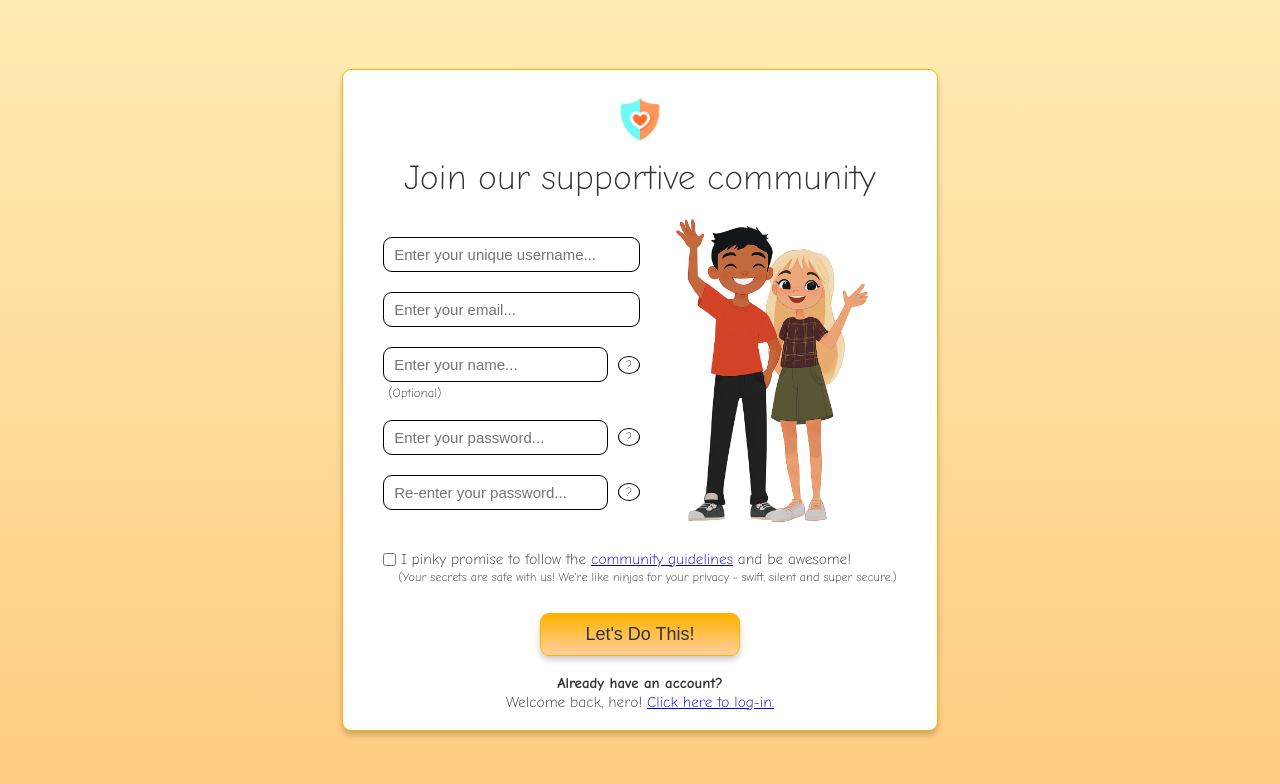
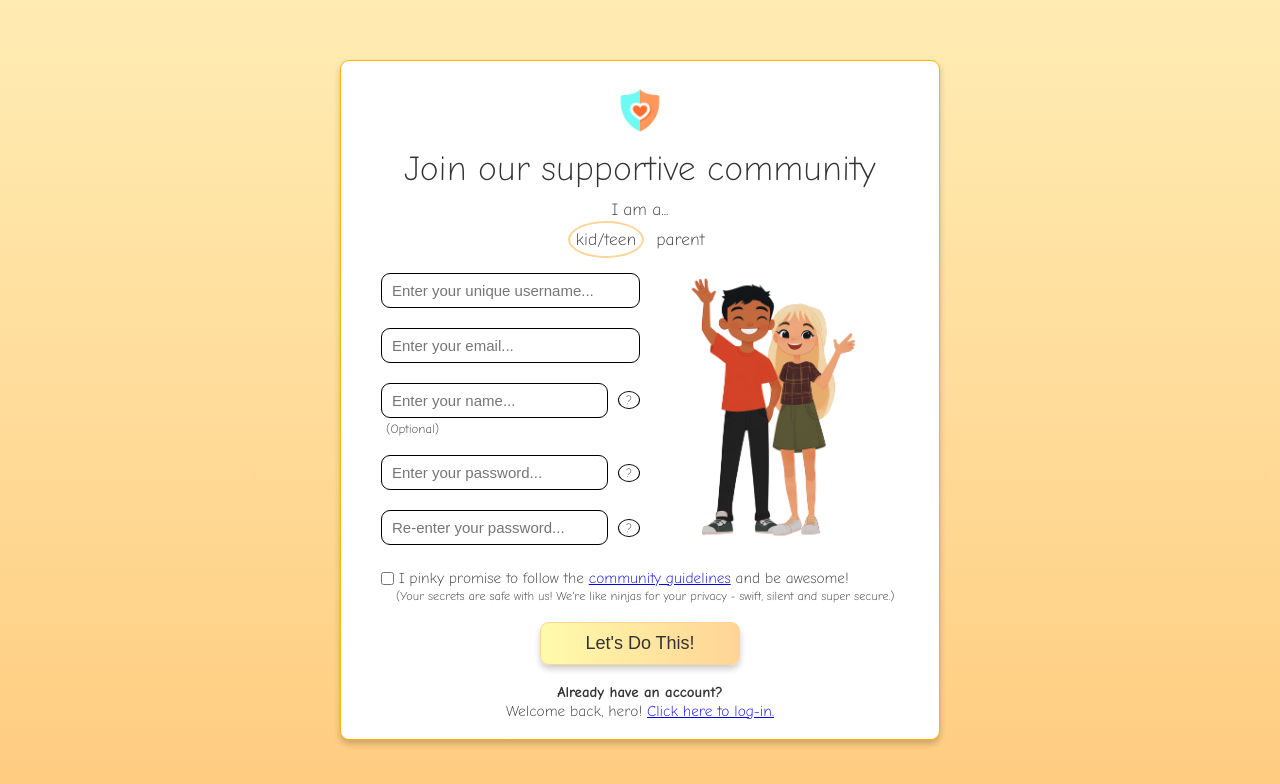
Before and after one commit to IvOKOs/EmpowerU-bullying-prevention-web-app, a React (Create React App) app: page /register in a window 1280 px wide. Shown: the top 784 px of the page. Built offline with nearby package versions, Linux system fonts and the light colour scheme.

Commit message:
Added roles on register component.

```diff
--- a/src/components/auth/Register.jsx
+++ b/src/components/auth/Register.jsx
@@ -1,25 +1,15 @@
 import styles from "./Register.module.css";
 import greetingKids from "../../assets/greeting-kids.png";
+import { useState } from "react";
 
 export default function Register() {
+  const [isKidRole, setIsKidRole] = useState(true);
+
   function handleSubmit(e) {
     e.preventDefault();
   }
 
-  return (
-    <div className={styles.box}>
-      <article className={styles.registerBox}>
-        <div className={styles.registerIntroBox}>
-          <img
-            className={styles.logo}
-            src="/logo.png"
-            alt="A logo consisting of a shield with a heart in the middle of it."
-          />
-          <header className={styles.title}>
-            Join our supportive community
-          </header>
-        </div>
-        <form className={styles.contentGrid} onSubmit={handleSubmit}>
+  const formContent = isKidRole ? (
     <div className={styles.formInputs}>
       <input
         className={styles.input}
@@ -38,7 +28,13 @@ export default function Register() {
             type="text"
             placeholder="Enter your name..."
           />
+          <div className={styles.infoBox}>
+            <span className={styles.tooltip}>
+              Your name will only be visible to you on your profile page. No one
+              else can see it. 😉
+            </span>
             <span className={styles.question}>?</span>
+          </div>
         </div>
         <p>(Optional)</p>
       </div>
@@ -48,7 +44,13 @@ export default function Register() {
           type="password"
           placeholder="Enter your password..."
         />
+        <div className={styles.infoBox}>
+          <span className={styles.tooltip}>
+            To keep your account super safe, pick a password that's at least 8
+            characters long. 🔒😊
+          </span>
           <span className={styles.question}>?</span>
+        </div>
       </div>
       <div className={styles.passBox}>
         <input
@@ -56,9 +58,88 @@ export default function Register() {
           type="password"
           placeholder="Re-enter your password..."
         />
+        <div className={styles.infoBox}>
+          <span className={styles.tooltip}>
+            Just making sure you're not a sneaky robot. 🤖
+          </span>
           <span className={styles.question}>?</span>
         </div>
       </div>
+    </div>
+  ) : (
+    <div className={styles.formInputs}>
+      <input
+        className={styles.input}
+        type="text"
+        placeholder="Enter your name..."
+      />
+      <input
+        className={styles.input}
+        type="email"
+        placeholder="Enter your email..."
+      />
+      <div className={styles.passBox}>
+        <input
+          className={styles.input}
+          type="password"
+          placeholder="Enter your password..."
+        />
+        <div className={styles.infoBox}>
+          <span className={styles.tooltip}>
+            To keep your account safe, pick a password that's at least 8
+            characters long.
+          </span>
+          <span className={styles.question}>?</span>
+        </div>
+      </div>
+      <div className={styles.passBox}>
+        <input
+          className={styles.input}
+          type="password"
+          placeholder="Re-enter your password..."
+        />
+        <div className={styles.infoBox}>
+          <span className={styles.tooltip}>
+            Just making sure you're not a robot.
+          </span>
+          <span className={styles.question}>?</span>
+        </div>
+      </div>
+    </div>
+  );
+
+  return (
+    <div className={styles.box}>
+      <article className={styles.registerBox}>
+        <div className={styles.registerIntroBox}>
+          <img
+            className={styles.logo}
+            src="/logo.png"
+            alt="A logo consisting of a shield with a heart in the middle of it."
+          />
+          <header className={styles.title}>
+            Join our supportive community
+          </header>
+        </div>
+        <div className={styles.roleBox}>
+          <p>I am a...</p>
+          <div className={styles.rolesFlexBox}>
+            <div
+              onClick={() => setIsKidRole(true)}
+              className={`${styles.role} ${isKidRole ? styles.roleActive : ""}`}
+            >
+              kid/teen
+            </div>
+            <div
+              onClick={() => setIsKidRole(false)}
+              className={`${styles.role} ${isKidRole ? "" : styles.roleActive}`}
+            >
+              parent
+            </div>
+          </div>
+        </div>
+        <form className={styles.contentGrid} onSubmit={handleSubmit}>
+          {formContent}
           <img
             className={styles.greetingKids}
             src={greetingKids}
@@ -68,21 +149,27 @@ export default function Register() {
             <div className={styles.guidelinesCheckBox}>
               <input type="checkbox" />
               <label>
-                I pinky promise to follow the{" "}
-                <a href="/">community guidelines</a> and be awesome!
+                I {isKidRole ? "pinky" : ""} promise to follow the{" "}
+                <a href="/">community guidelines</a>
+                {isKidRole ? " and be awesome!" : "."}
               </label>
             </div>
             <p>
-              (Your secrets are safe with us! We're like ninjas for your privacy
-              - swift, silent and super secure.)
+              {isKidRole
+                ? `(Your secrets are safe with us! We're like ninjas for your privacy
+              - swift, silent and super secure.)`
+                : ""}
             </p>
           </div>
-          <button className={styles.btn}>Let's Do This!</button>
+          <button className={styles.btn}>
+            {isKidRole ? "Let's Do This!" : "Let's Begin!"}
+          </button>
         </form>
         <div className={styles.recoveryBox}>
           <p className={styles.recoveryTitle}>Already have an account?</p>
           <p>
-            Welcome back, hero! <a href="/">Click here to log-in.</a>
+            Welcome back{isKidRole ? ", hero! " : "! "}
+            <a href="/">Click here to log-in.</a>
           </p>
         </div>
         {/* <div className={styles.recoveryBox}>
--- a/src/components/auth/Register.module.css
+++ b/src/components/auth/Register.module.css
@@ -11,6 +11,8 @@ body {
 }
 
 .registerBox {
+  min-width: 60rem;
+  max-width: 65rem;
   padding: 2rem 4rem;
   border: 1px solid #ffb200;
   border-radius: 9px;
@@ -25,6 +27,7 @@ body {
   flex-direction: column;
   align-items: center;
   gap: 1rem;
+  margin-bottom: 1.5rem;
 }
 
 .title {
@@ -33,6 +36,38 @@ body {
 
 .logo {
   width: 6rem;
+}
+
+.roleBox {
+  display: flex;
+  flex-direction: column;
+  align-items: center;
+  font-size: 1.7rem;
+}
+
+.roleBox p {
+  margin-bottom: 0.25rem;
+}
+
+.rolesFlexBox {
+  display: flex;
+  gap: 0.5rem;
+}
+
+.role {
+  padding: 1rem 0.75rem;
+  transition: all 0.3s;
+}
+
+.role:hover {
+  box-shadow: inset 0 0 0 2px #ffd495;
+  border-radius: 50%;
+  cursor: pointer;
+}
+
+.roleActive {
+  box-shadow: inset 0 0 0 2px #ffd495;
+  border-radius: 50%;
 }
 
 .contentGrid {
@@ -104,7 +139,7 @@ body {
 }
 
 .greetingKids {
-  max-width: 20rem;
+  max-width: 17rem;
   grid-column: 2 / 3;
   align-self: center;
   justify-self: center;
@@ -115,6 +150,7 @@ body {
   display: flex;
   flex-direction: column;
   gap: 0.4rem;
+  margin-top: 1rem;
 }
 
 .guidelinesCheckBox {
@@ -132,14 +168,14 @@ body {
 .btn {
   grid-column: 1 / 3;
   width: 20rem;
-  margin: 3rem auto 2rem;
+  margin: 2rem auto 2rem;
   padding: 1rem 2rem;
   font-size: 1.8rem;
-  border: 1px solid #ffb200;
+  border: 1px solid #ffd495;
   border-radius: 9px;
   cursor: pointer;
   position: relative;
-  background: linear-gradient(to bottom, #ffb200, #ffcf9d);
+  background: linear-gradient(to right, #fffbac, #ffd495);
   color: #333;
   box-shadow: 0px 4px 6px rgba(0, 0, 0, 0.2);
 }
@@ -163,6 +199,36 @@ body {
   margin-bottom: 0.3rem;
 }
 
+.infoBox {
+  position: relative;
+  display: flex;
+}
+
+.tooltip {
+  width: 20rem;
+  position: absolute;
+  bottom: 80%; /* position above the "?" */
+  left: 50%;
+  transform: translateX(-50%);
+  background-color: #333;
+  color: #fff;
+  padding: 0.75rem 0.5rem;
+  border-radius: 9px;
+  font-size: 1.2rem;
+  opacity: 0; /* hidden by default */
+  visibility: hidden;
+  transition: opacity 0.3s ease, transform 0.3s ease;
+  /* white-space: normal; */
+  /* word-wrap: break-word; */
+  text-align: center;
+}
+
+.infoBox:hover .tooltip {
+  opacity: 1; /* show on hover */
+  visibility: visible;
+  transform: translateX(-50%) translateY(-10px); /* slide up animation */
+}
+
 @keyframes bounce {
   0%,
   100% {
```
Lines whose indentation alone changed are shown as unchanged.
